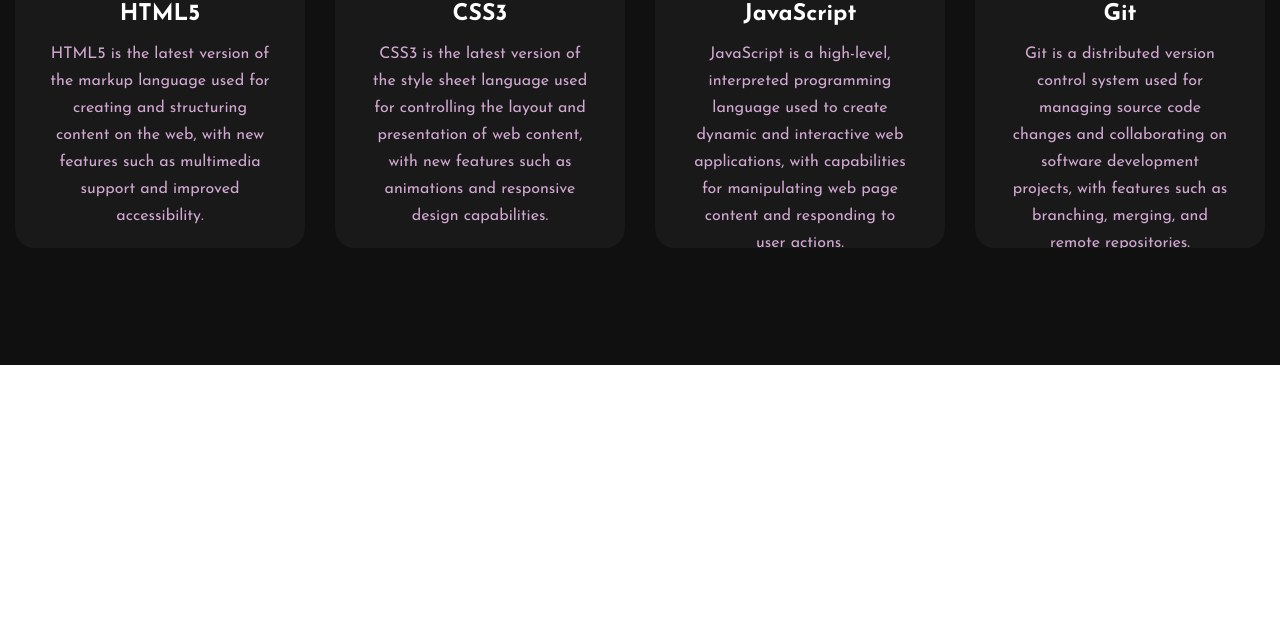
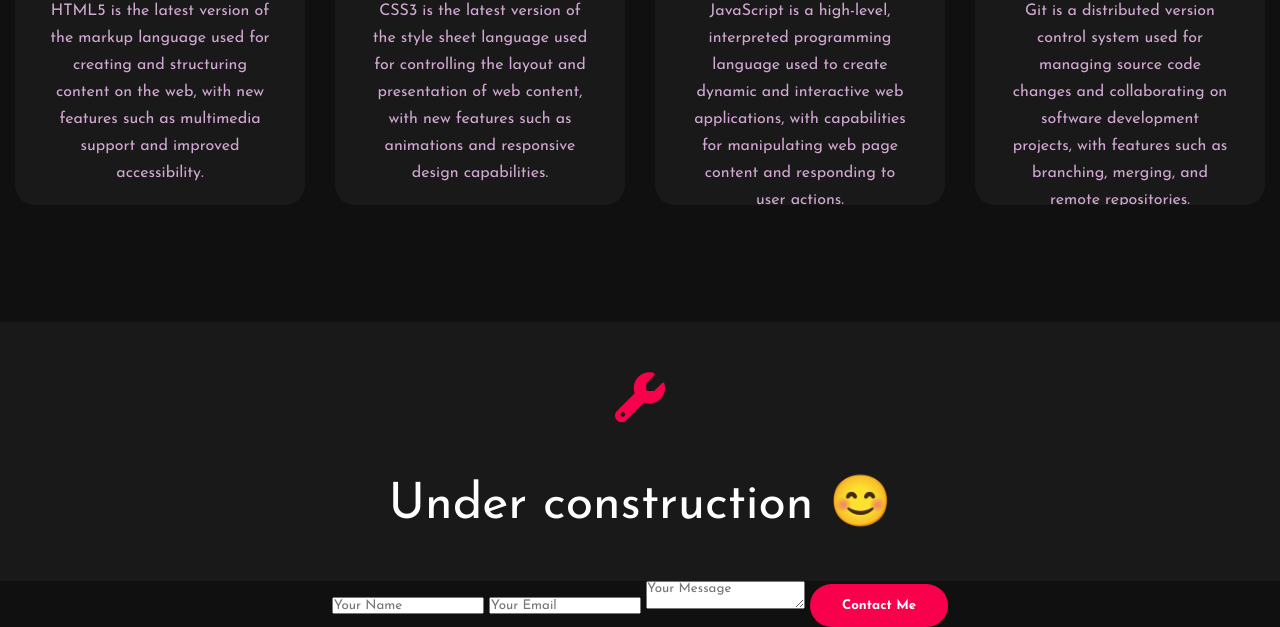
Before and after one commit to oleticm/My_portfolio, a plain HTML site: page index.html in a window 1280 px wide. Shown: the part 1993-2620 px from the top of the page. Before the commit the page ends 2358 px from the top, so only its background shows below. Drawn offline with Linux system fonts and the light colour scheme.

Commit message:
Started contact form

```diff
--- a/index.html
+++ b/index.html
@@ -59,7 +59,7 @@
                     successful projects, and always make sure to keep clients informed and involved throughout the
                     development process. Wheter You're looking to build a responsive website from scratch or improve
                     existing one, I'm confidend that I have the skills to help You achieve Your goals.</p>
-                <button type="button">Contact Me</button>
+                <!-- <button type="button" href="#">Contact Me</button> -->
             </div>
         </div>
     </section>
@@ -110,7 +110,22 @@
         </div>
     </div>
     <!---Projects-->
+    <div class="projects">
+        <div class="construction">
+            <i class="fa-solid fa-wrench"></i>
+            <p>Under construction 😊</p>
+        </div>
+    </div>
     <!---Contact Me-->
+    <div class="contact-box">
+
+        <form>
+            <input type="text" class="input-field" placeholder="Your Name">
+            <input type="email" class="input-field" placeholder="Your Email">
+            <textarea type="text" class="input-field" placeholder="Your Message"></textarea>
+            <button type="button">Contact Me</button>
+        </form>
+    </div>
 </body>
 
 </html>
--- a/style.css
+++ b/style.css
@@ -185,3 +185,33 @@ h5 {
   line-height: 27px;
   margin-bottom: 25px;
 }
+.projects {
+  background-color: #191919;
+}
+.construction {
+  display: block;
+  text-align: center;
+}
+.construction i {
+  font-size: 50px;
+  display: block;
+  text-align: center;
+  color: #f9004d;
+  padding-top: 50px;
+  padding-bottom: 50px;
+}
+.construction p {
+  font-size: 50px;
+  color: white;
+  padding-bottom: 50px;
+}
+.contact-box p {
+  color: #f9004d;
+}
+.contact-box {
+  display: block;
+  text-align: center;
+  width: auto;
+  background-color: #101010;
+  position: relative;
+}
```
